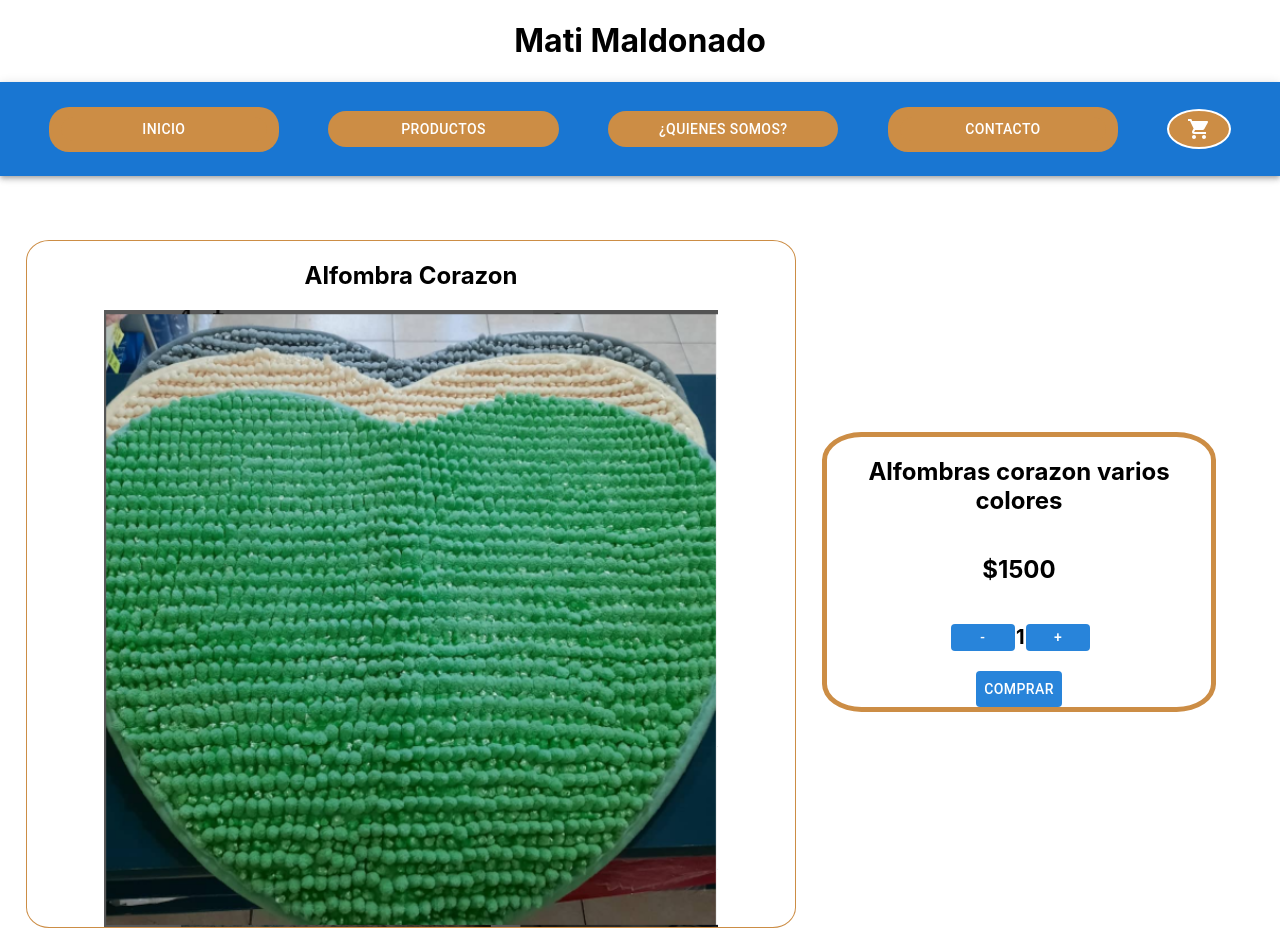
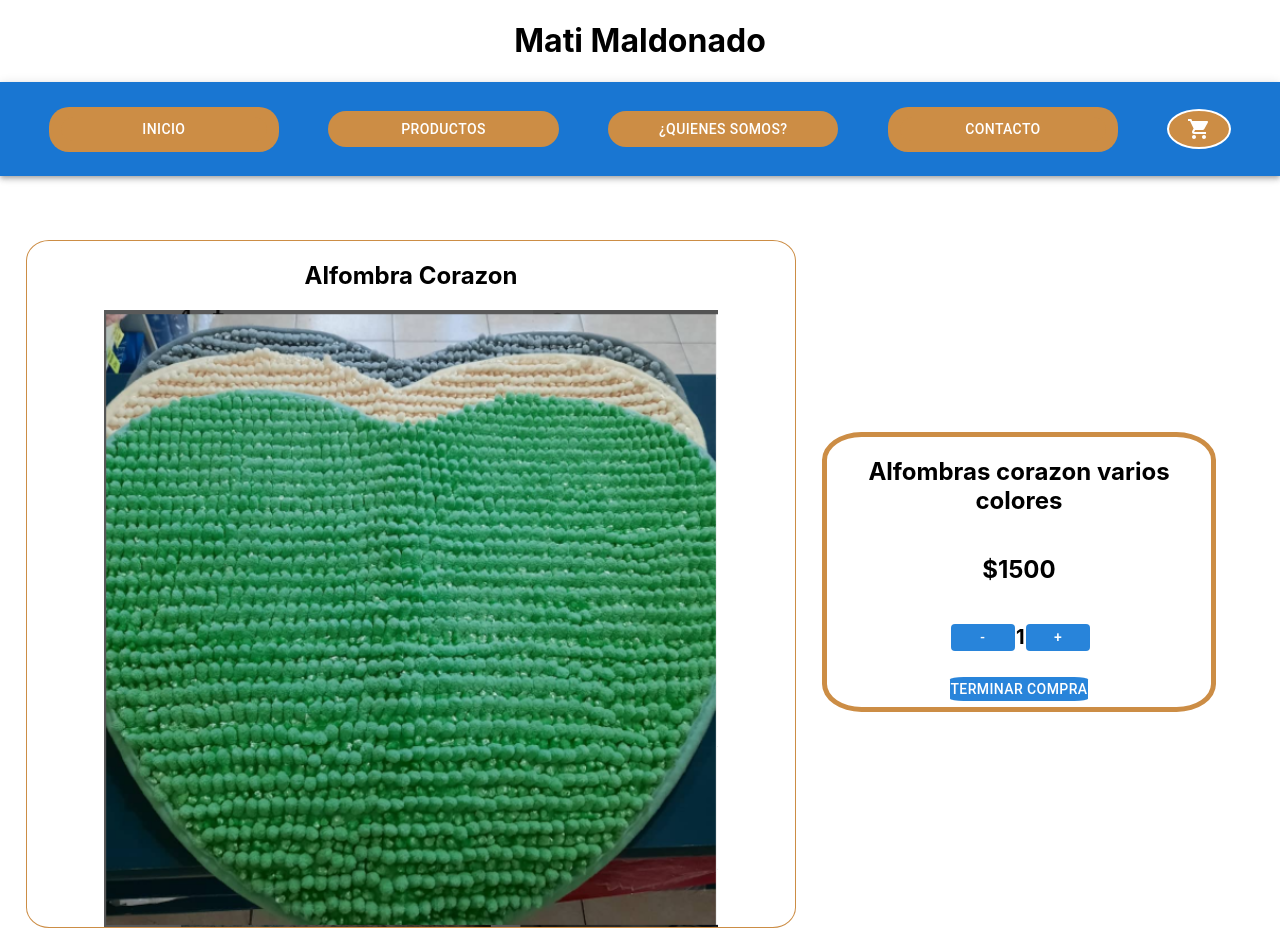
Before and after one commit to matimaldonado/React, a React (Create React App) app in the folder matias-maldonado/: page /Productos/Pdt1 in a window 1280 px wide. Both pictures are taken after a click on the button "COMPRAR". Built offline with nearby package versions, Linux system fonts and the light colour scheme.

Commit message:
Carga de boton de terminar compra

```diff
--- a/matias-maldonado/src/Componentes/Card/ItemComprar.js
+++ b/matias-maldonado/src/Componentes/Card/ItemComprar.js
@@ -1,22 +1,37 @@
 import { Button } from "@mui/material"
 import "./Card.css"
+import { Link } from "react-router-dom"
+import { useState } from "react"
 
 
+    const ItemComprar = ({total, data})=>{
 
-    const ItemComprar = (total)=>{
+        const [mostrarBoton, setMostrarBoton] = useState(false)
 
         const Compra = ()=>{
             console.log ("Usted compró ", total)
+            console.log ("Producto: ", data )
 
             }
 
+         if(mostrarBoton === true){
+            {Compra()}
+
+           return(
+           <>
+            <Button><Link id="botonTerminar" to= "/cart"> Terminar compra </Link></Button>
+            </>
+         )}
+         else{
         return(
+
             <>
             <div>
-                <Button id="botonComprar" onClick = {Compra} >Comprar</Button>
+            <Button id="botonComprar" onClick={()=>setMostrarBoton(true)} >Comprar</Button>
+
             </div>
             </>
-        )
+        )}
     }
 
     export default ItemComprar
--- a/matias-maldonado/src/Componentes/Card/ItemCount.js
+++ b/matias-maldonado/src/Componentes/Card/ItemCount.js
@@ -3,7 +3,7 @@ import "./Card.css";
 import { useState } from 'react';
 import ItemComprar from './ItemComprar';
 
-const Contador = ({cantidad})=>{
+const Contador = ({cantidad, data})=>{
     const [Count,setCount] = useState(1)
 
 
@@ -26,7 +26,7 @@ const Contador = ({cantidad})=>{
         <p id="Cantidad">{Count}</p>
         <Button onClick={addItem} id='botonMas'>+</Button>
         </div>
-        <ItemComprar total={Count}/>
+        <ItemComprar data = {data} total={Count}/>
         </>
     )
 }
--- a/matias-maldonado/src/Componentes/Detalle prod/ItemDetail.js
+++ b/matias-maldonado/src/Componentes/Detalle prod/ItemDetail.js
@@ -1,22 +1,26 @@
-import ItemComprar from "../Card/ItemComprar"
+import { Button } from "@mui/material"
+import { Link } from "react-router-dom"
 import Contador from "../Card/ItemCount"
+import { useState } from "react"
 import "./ItemDetalle.css"
 
 const ItemDetail = ({prod})=>{
-console.log(prod)
+
     return(
 <>
 <div id="detalle">
 
   <div id="Itemdetalle">
     <h2>{prod.tipo}</h2>
-    <img src={`../${prod.imagen}`}/>
+    <img alt={`${prod.descripcion}`} src={`../${prod.imagen}`}/>
 
   </div>
   <div id="botonesdetalle">
     <h2>{prod.descripcion}</h2>
     <h2>{prod.precio}</h2>
-    <Contador cantidad = {prod.stock}/>
+    <Contador
+     data = {prod}
+     cantidad = {prod.stock}/>
 
   </div>
 </div>
--- a/matias-maldonado/src/Componentes/Detalle prod/ItemDetalle.css
+++ b/matias-maldonado/src/Componentes/Detalle prod/ItemDetalle.css
@@ -29,7 +29,15 @@
     width: 30%;
     margin-right: 5%;
     height: 30%;
-    text-decoration: none;
 
 
 }
+
+#botonTerminar{
+    background-color: rgb(40, 132, 218);
+    color: white;
+    flex-direction: flex ;
+    margin: auto;
+    text-decoration: none;
+    border-radius: 10%;
+}
--- a/matias-maldonado/src/Componentes/Item/Item.js
+++ b/matias-maldonado/src/Componentes/Item/Item.js
@@ -5,7 +5,8 @@ import { Button, Card} from '@mui/material';
 import { Link } from "react-router-dom";
 
 const Item = ({image,title,price,stock,id})=>{
-      return(
+
+       return(
         <>
         <div>
                 <Card id="Card1"  >
@@ -13,7 +14,7 @@ const Item = ({image,title,price,stock,id})=>{
                         <img alt={`${title}`} id="imagenCard" src={`/${image}`}  />
                         <p className='titulo-card'>{title}</p>
                         <span>{price}</span>
-                        <Contador cantidad={stock}/>
+                        <Contador data={{title,price,stock,id}} cantidad={stock}/>
                         <Button id="botonDetalle" variant={'contained'}> <Link id="botonDetalle" to={'/Productos/' + id} > Ver detalle</Link> </Button >
 
                     </div>
```
